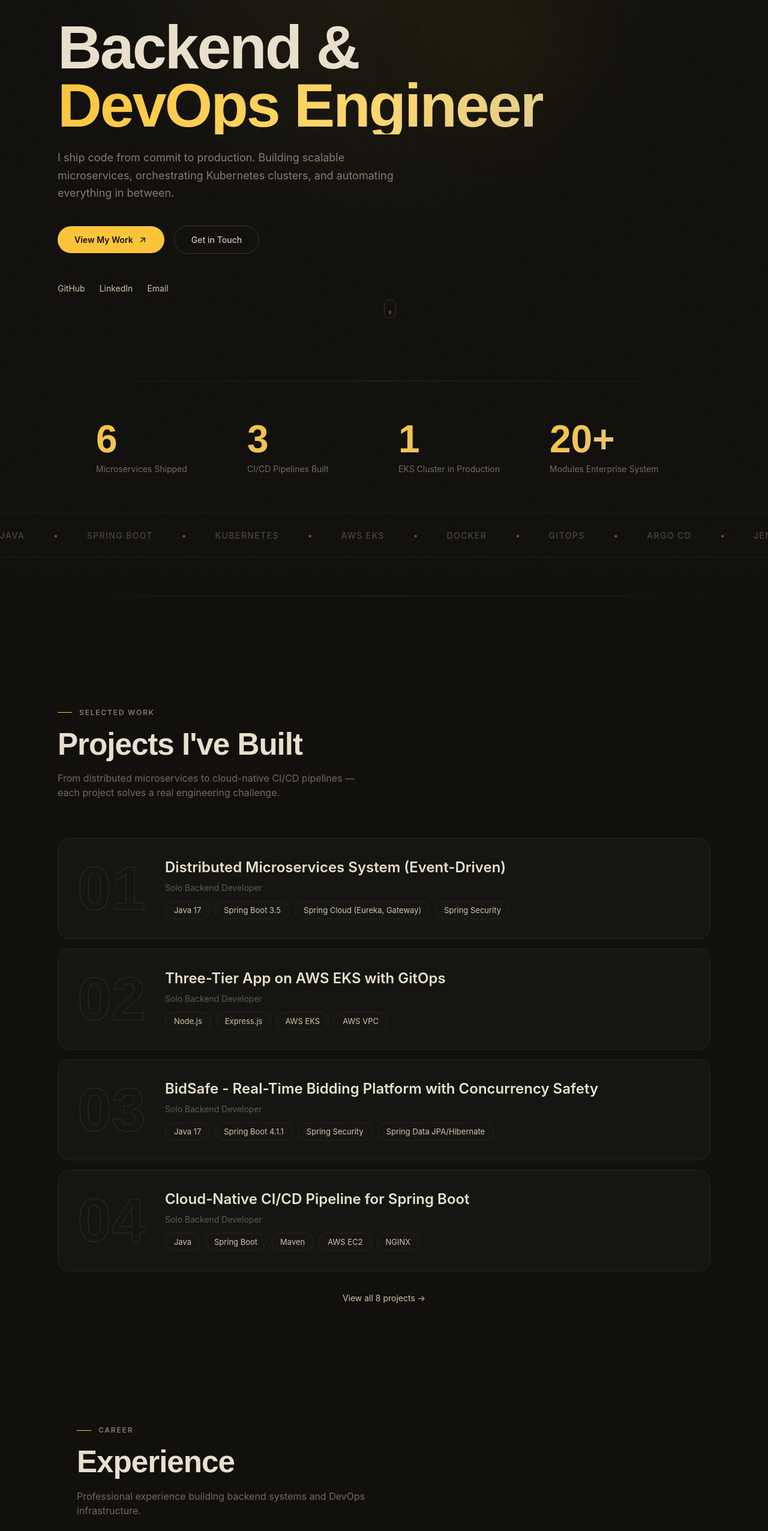
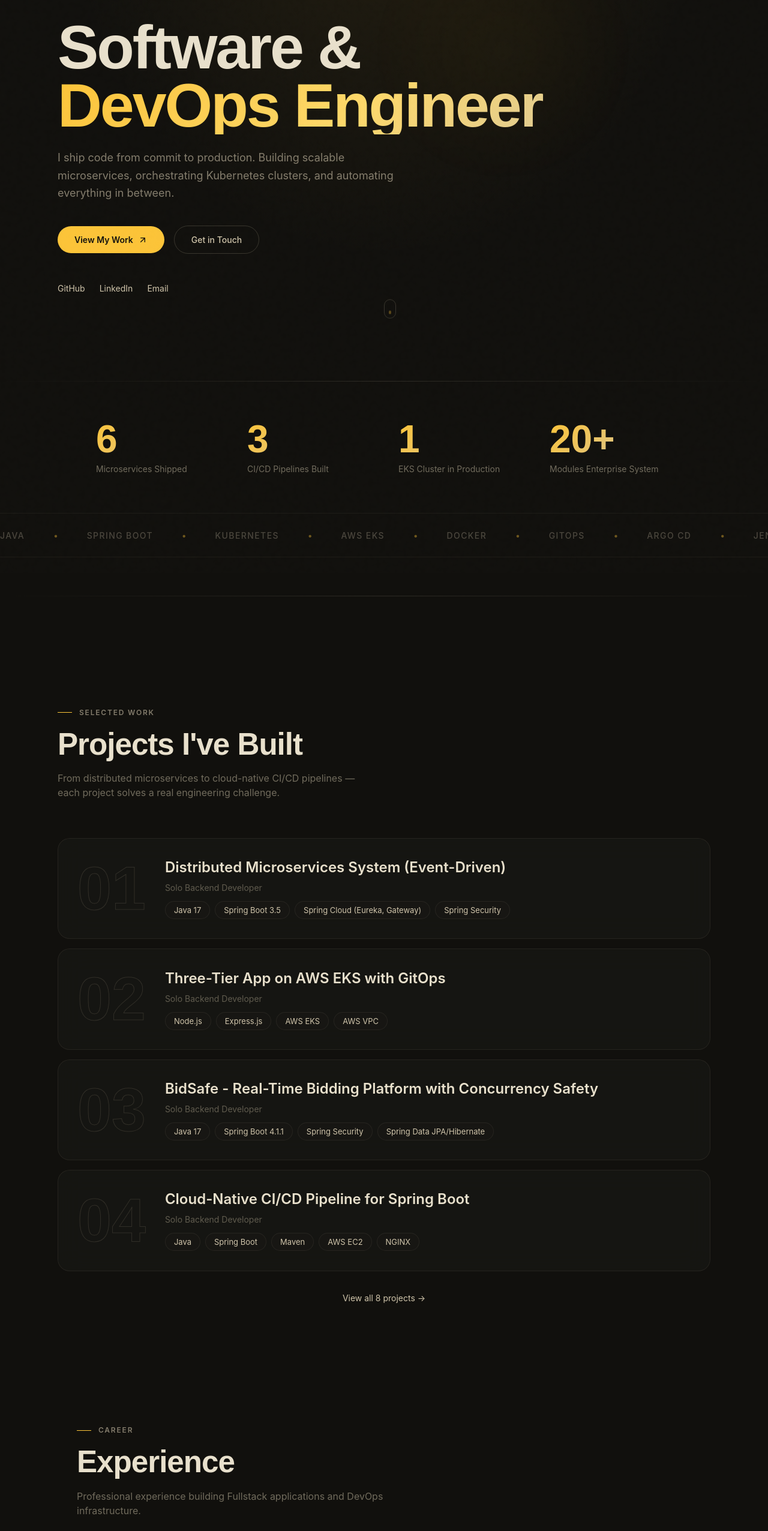
Before and after one commit to IsuruIndrajith/isuruindrajith.github.io, a Next.js app: page / in a window 1280 px wide. Shown: the part 245-2797 px from the top of the page at 60% size. Built offline with nearby package versions, Linux system fonts and the light colour scheme.

Commit message:
feat: add root layout and create hero and experience timeline sections

```diff
--- a/src/app/layout.tsx
+++ b/src/app/layout.tsx
@@ -2,8 +2,8 @@ import type { Metadata } from 'next';
 import './globals.css';
 
 export const metadata: Metadata = {
-  title: 'Isuru Edirisinghe — Backend & DevOps Engineer',
-  description: 'Backend & DevOps engineer who ships code from commit to production. Java/Spring Boot microservices + AWS EKS/Kubernetes/GitOps/CI-CD. Open to new-grad roles from November 2026.',
+  title: 'Isuru Edirisinghe - Software & DevOps Engineer',
+  description: 'Software & DevOps engineer who ships code from commit to production. Java/Spring Boot microservices + AWS EKS/Kubernetes/GitOps/CI-CD. Open to new-grad roles.',
   icons: {
     icon: '/favicon.ico',
     apple: '/apple-touch-icon.png',
--- a/src/app/sections/experience-timeline.tsx
+++ b/src/app/sections/experience-timeline.tsx
@@ -15,7 +15,7 @@ export default function ExperienceTimeline() {
             Experience
           </h2>
           <p className="text-cream/50 max-w-lg">
-            Professional experience building backend systems and DevOps infrastructure.
+            Professional experience building Fullstack applications and DevOps infrastructure.
           </p>
         </Reveal>
 
--- a/src/app/sections/hero.tsx
+++ b/src/app/sections/hero.tsx
@@ -81,7 +81,7 @@ export default function Hero() {
           variants={childVariants}
           className="font-display text-display mb-6"
         >
-          <span className="block text-cream-light">Backend &</span>
+          <span className="block text-cream-light">Software &</span>
           <span className="block text-gradient">DevOps Engineer</span>
         </motion.h1>
 
```
